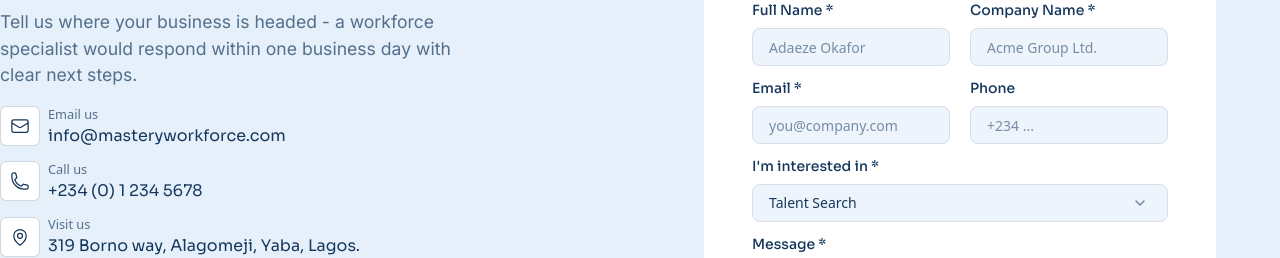
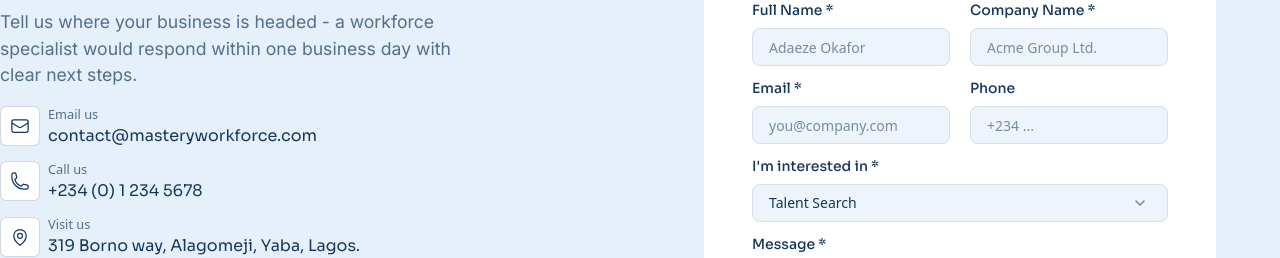
Before and after one commit to Ademayo959/mastery-workforce, a Next.js app: page / in a window 1280 px wide. Shown: the part 2720-2978 px from the top of the page. Built offline with nearby package versions, Linux system fonts and the light colour scheme.

Commit message:
added the custom email to the site

```diff
--- a/app/contact/page.tsx
+++ b/app/contact/page.tsx
@@ -157,7 +157,7 @@ export default function page() {
                 </p>
               </div>
               <p className="font-inter text-navy/80 text-[1rem] leading-7 mb-8">
-                Reach our team at <span className="font-semibold text-navy">[email address]</span> or <span className="font-semibold text-navy">[phone number]</span>. We're ready to help you find your next opportunity, your next hire, or your next solution.
+                Reach our team at <span className="font-semibold text-navy">contact@masteryworkforce.com</span> or <span className="font-semibold text-navy">[phone number]</span>. We're ready to help you find your next opportunity, your next hire, or your next solution.
               </p>
               {/* Dividing Line */}
               <div className="border-t border-white/40 mb-8"></div>
@@ -171,7 +171,7 @@ export default function page() {
                   </div>
                   <div>
                     <p className="font-sora text-navy/60 text-[11px] tracking-wider uppercase font-semibold">Email</p>
-                    <p className="font-inter text-navy font-semibold text-[0.95rem]">[email address]</p>
+                    <p className="font-inter text-navy font-semibold text-[0.95rem]">contact@masteryworkforce.com</p>
                   </div>
                 </div>
                 <div className="flex items-center gap-4">
--- a/app/page.tsx
+++ b/app/page.tsx
@@ -398,7 +398,7 @@ export default function Home() {
                   </div>
                   <div>
                     <p className="text-navy/70 text-[0.8rem]">Email us</p>
-                    <p className="text-navy font-sora">info@masteryworkforce.com</p>
+                    <p className="text-navy font-sora">contact@masteryworkforce.com</p>
                   </div>
                 </div>
                 <div className="flex gap-2 items-center">
```
